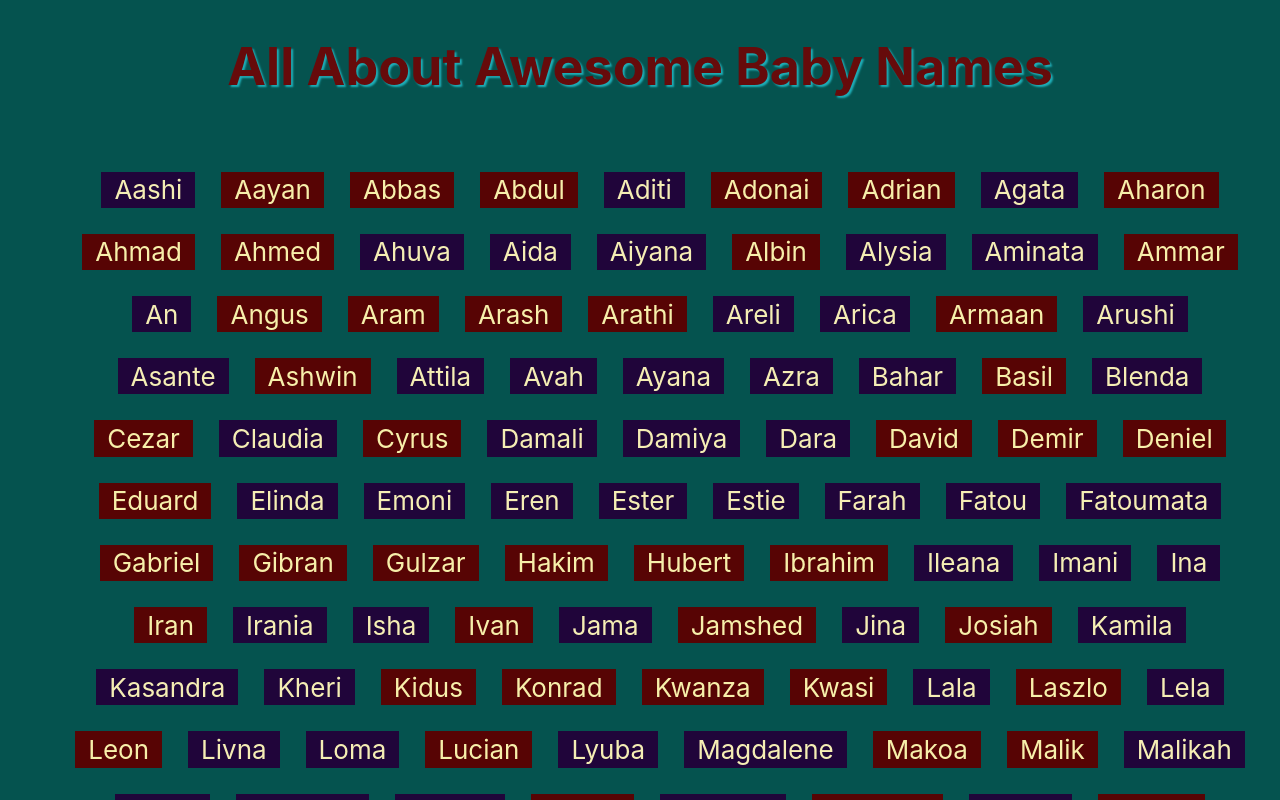
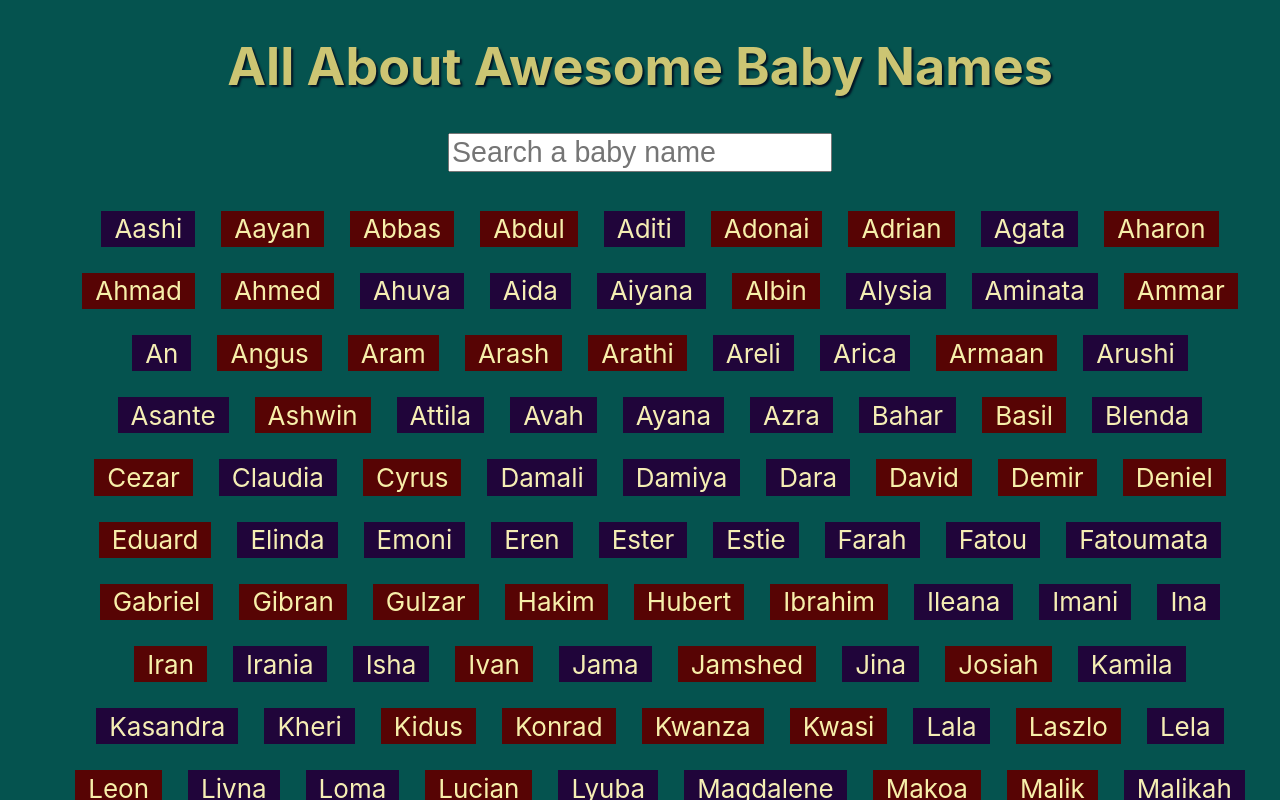
Before and after one commit to Know-Thyself/baby-names-react, a React (Create React App) app: page / in a window 1280 px wide. Shown: the top 800 px of the page. Built offline with nearby package versions, Linux system fonts and the light colour scheme.

Commit message:
Completed level 2: Baby names search bar is added

```diff
--- a/src/App.css
+++ b/src/App.css
@@ -4,6 +4,9 @@
 .App-logo {
   height: 40vmin;
   pointer-events: none;
+}
+.baby-name-search {
+  font-size: 1.1em;
 }
 .names ul li{
   display: inline-block;
@@ -14,8 +17,8 @@
   width: 97%;
 }
 .names-header {
-  color: rgb(102, 11, 11);
-  text-shadow: 2px 2px 2px rgb(31, 175, 185);
+  color: rgb(204, 197, 115);
+  text-shadow: 2px 2px 2px rgb(2, 20, 36);
 }
 .f {
   color: rgb(245, 238, 180);
--- a/src/BoysAndGirlsNames.js
+++ b/src/BoysAndGirlsNames.js
@@ -1,19 +1,45 @@
-import React from "react";
+import React, {useState} from "react";
 
 const BoysAndGirlsNames = (props) => {
-    const kids = props.babyNames.sort((a,b)=> {
+    const [searchInput, setSearchInput] = useState([]);
+    const [babyNames, setBabyNames] = useState(props.babyNames);
+    const sortedNames = babyNames.sort((a,b)=> {
         let a1 = a.name.toLowerCase();
         let b1 = b.name.toLowerCase();
         return a1 < b1 ? -1: a1 > b1 ? 1:0;
     })
+    function handleSearchInput (e) {
+        setSearchInput(e.target.value)
+        console.log(searchInput)
+        const filteredSearch = babyNames.filter(kid => {
+          return kid.name.toLowerCase().includes(searchInput)
+
+        });
+        setBabyNames(filteredSearch);
+        if (e.target.value === "") {
+          window.location.reload();
+        }
+    }
+
     return (
-        <div className="names baby-names-container">
-            <ul>{kids.map(baby => (
-                <li className={baby.sex}>{baby.name}</li>
-                )
-            )}
-            </ul>
+      <div className="names baby-names-container">
+        <div className="col">
+          <form className="form-group search-box">
+            <input
+              type="text"
+              id="babyName"
+              className="baby-name-search"
+              placeholder="Search a baby name"
+              value={searchInput}
+              onChange={handleSearchInput}
+            />
+          </form>
         </div>
+        <ul>{sortedNames.map(baby => (
+          <li className={baby.sex}>{baby.name}</li>
+          ))}
+        </ul>
+      </div>
     );
 }
 
```
